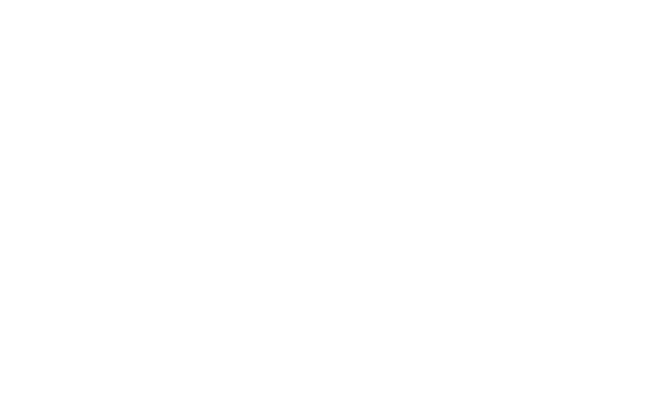
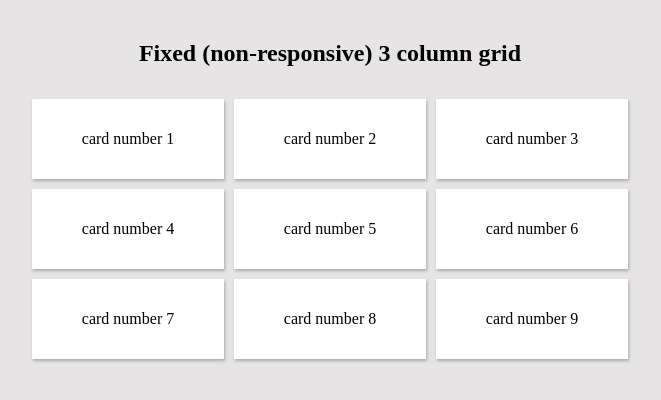
Before and after one commit to Code-Coterie-Team/lorem-grid, a plain HTML site: page index.html in a window 1280 px wide. Shown: the whole page, without its empty margins (310-971 px from the left). Drawn offline with Linux system fonts and the light colour scheme.

Commit message:
add first design

```diff
--- a/index.html
+++ b/index.html
@@ -7,6 +7,21 @@
     <link rel="stylesheet" href="styles.css">
 </head>
 <body>
-
+    <div class="firstDesign">
+        <h2 class="header">
+            Fixed (non-responsive) 3 column grid
+        </h2>
+        <div class="grid1">
+            <div class="item">card number 1</div>
+            <div class="item">card number 2</div>
+            <div class="item">card number 3</div>
+            <div class="item">card number 4</div>
+            <div class="item">card number 5</div>
+            <div class="item">card number 6</div>
+            <div class="item">card number 7</div>
+            <div class="item">card number 8</div>
+            <div class="item">card number 9</div>
+        </div>
+    </div>
 </body>
 </html>
--- a/styles.css
+++ b/styles.css
@@ -1,3 +1,32 @@
 *{
     box-sizing: border-box;
 }
+
+body{
+    display: flex;
+    height: 100vh;
+    justify-content: center;
+    background-color: rgb(230, 228, 228);
+}
+
+.header{
+    text-align: center;
+    margin: 2rem;
+}
+
+.grid1{
+    width: 100%;
+    display: grid;
+    grid-template-columns: repeat(3, 1fr);
+    grid-gap: 10px;
+}
+
+.grid1 .item{
+    background-color: #fff;
+    width: 12rem;
+    height: 5rem;
+    box-shadow: 1px 2px 3px #aaa;
+    display: flex;
+    justify-content: center;
+    align-items: center;
+}
```
